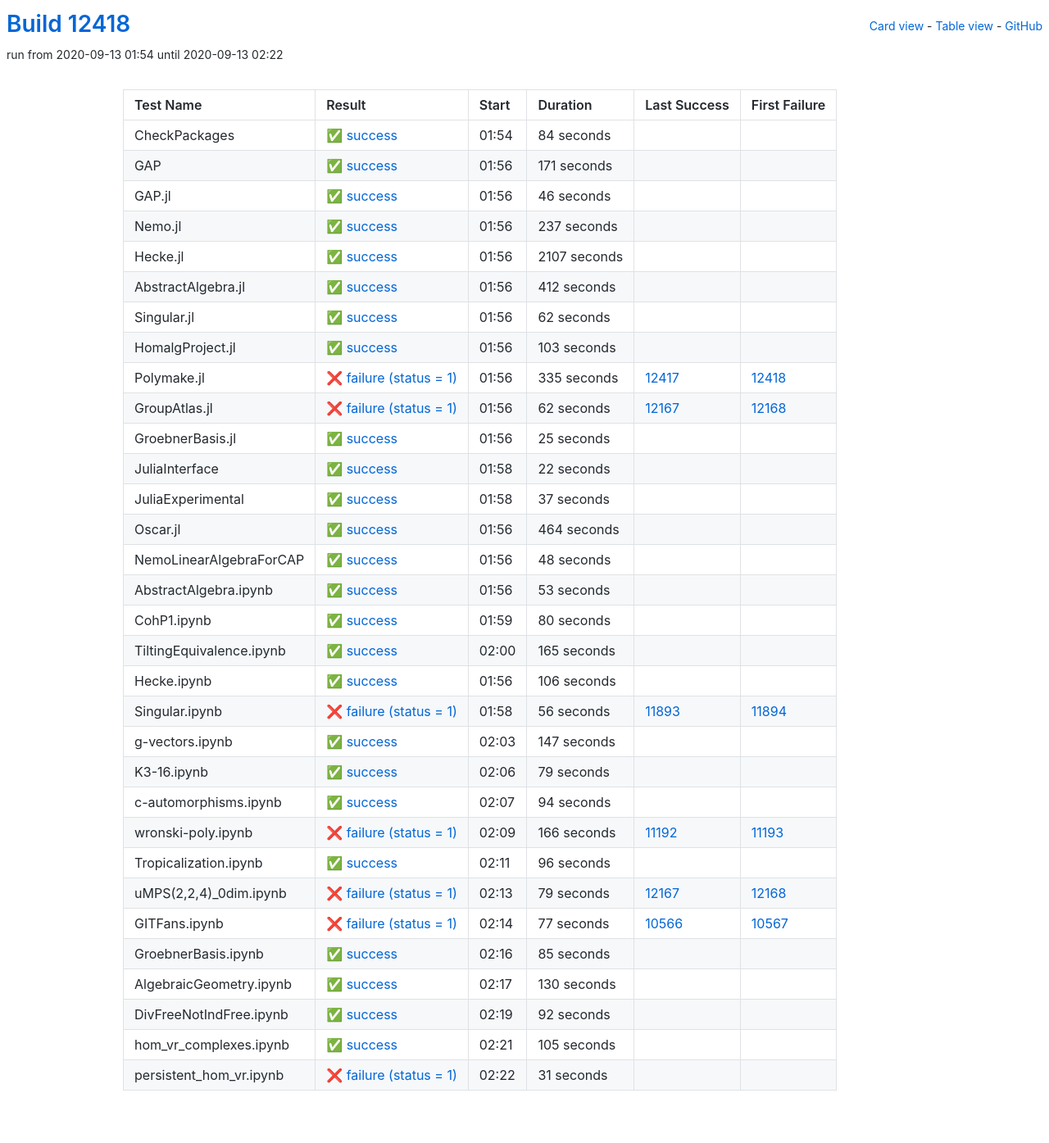
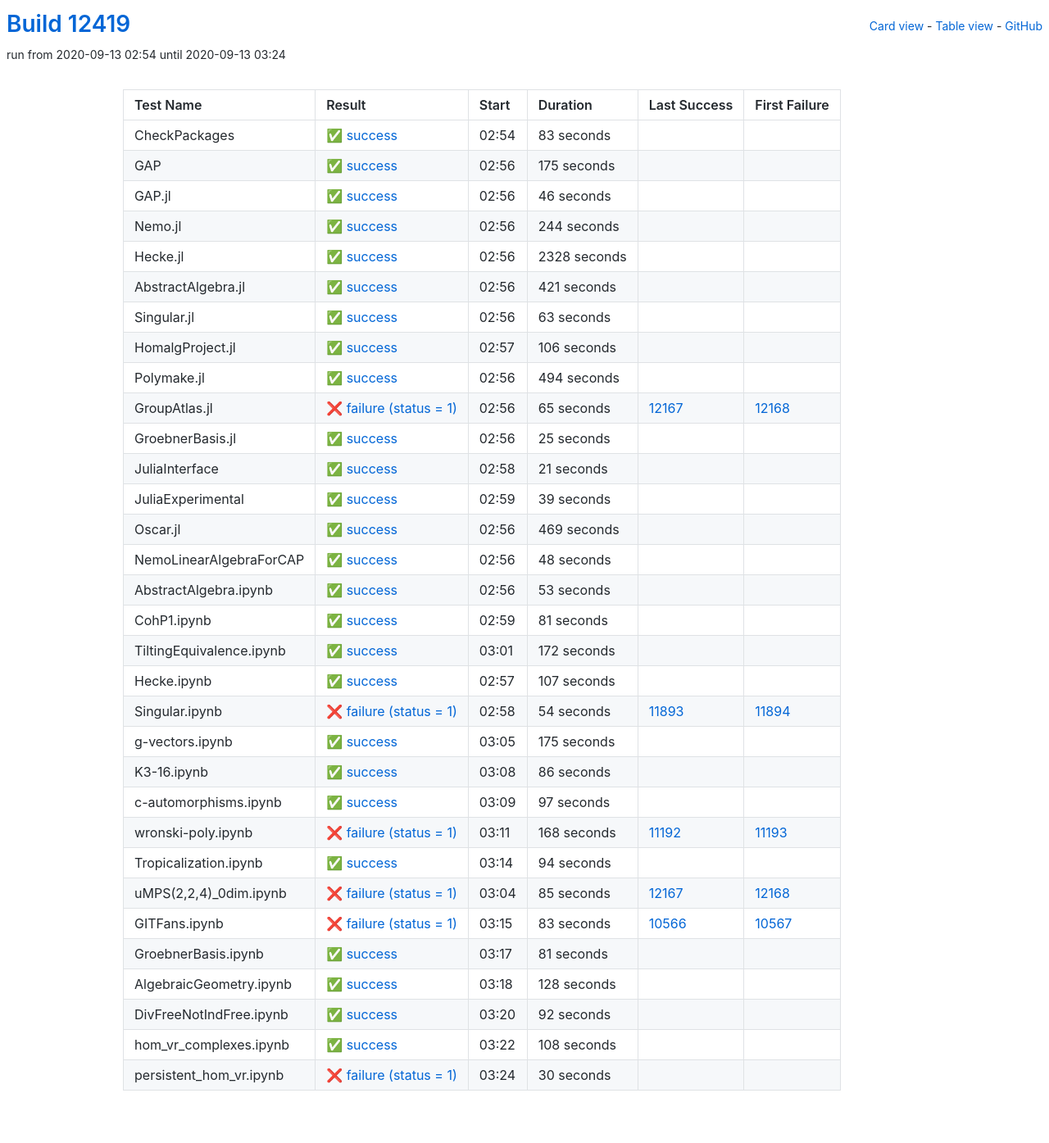
Before and after one commit to oscar-system/oscar-ci-status, a Jekyll site: the page built from table.html, in a window 1280 px wide. Shown: the whole page at 82% size. Built offline with Jekyll 4.4.1, drawn with Linux system fonts in a browser that asks for light colours.

Commit message:
Build #12419

```diff
--- a/_data/ci.yml
+++ b/_data/ci.yml
@@ -1,6 +1,6 @@
 ---
-build: 12418
-build_url: https://oscarci.mathematik.uni-kl.de/job/oscar/12418/
+build: 12419
+build_url: https://oscarci.mathematik.uni-kl.de/job/oscar/12419/
 job: oscar
 organization: oscar-system
 repo: oscar-ci-status
@@ -8,32 +8,32 @@
 tests:
 - name: CheckPackages
   id: checkpackages
-  log: https://oscarci.mathematik.uni-kl.de/job/oscar/12418/artifact/logs/build-12418/CheckPackages.log
-  start: 2020-09-13 01:54
+  log: https://oscarci.mathematik.uni-kl.de/job/oscar/12419/artifact/logs/build-12419/CheckPackages.log
+  start: 2020-09-13 02:54
   success: true
   exitcode: 0
   status: success
-  duration: 84
+  duration: 83
   last_success: false
   last_success_url:
   first_failure: false
   first_failure_url:
 - name: GAP
   id: gap
-  log: https://oscarci.mathematik.uni-kl.de/job/oscar/12418/artifact/logs/build-12418/GAP.log
-  start: 2020-09-13 01:56
+  log: https://oscarci.mathematik.uni-kl.de/job/oscar/12419/artifact/logs/build-12419/GAP.log
+  start: 2020-09-13 02:56
   success: true
   exitcode: 0
   status: success
-  duration: 171
+  duration: 175
   last_success: false
   last_success_url:
   first_failure: false
   first_failure_url:
 - name: GAP.jl
   id: gap-jl
-  log: https://oscarci.mathematik.uni-kl.de/job/oscar/12418/artifact/logs/build-12418/GAP.jl.log
-  start: 2020-09-13 01:56
+  log: https://oscarci.mathematik.uni-kl.de/job/oscar/12419/artifact/logs/build-12419/GAP.jl.log
+  start: 2020-09-13 02:56
   success: true
   exitcode: 0
   status: success
@@ -44,92 +44,92 @@
   first_failure_url:
 - name: Nemo.jl
   id: nemo-jl
-  log: https://oscarci.mathematik.uni-kl.de/job/oscar/12418/artifact/logs/build-12418/Nemo.jl.log
-  start: 2020-09-13 01:56
+  log: https://oscarci.mathematik.uni-kl.de/job/oscar/12419/artifact/logs/build-12419/Nemo.jl.log
+  start: 2020-09-13 02:56
   success: true
   exitcode: 0
   status: success
-  duration: 237
+  duration: 244
   last_success: false
   last_success_url:
   first_failure: false
   first_failure_url:
 - name: Hecke.jl
   id: hecke-jl
-  log: https://oscarci.mathematik.uni-kl.de/job/oscar/12418/artifact/logs/build-12418/Hecke.jl.log
-  start: 2020-09-13 01:56
+  log: https://oscarci.mathematik.uni-kl.de/job/oscar/12419/artifact/logs/build-12419/Hecke.jl.log
+  start: 2020-09-13 02:56
   success: true
   exitcode: 0
   status: success
-  duration: 2107
+  duration: 2328
   last_success: false
   last_success_url:
   first_failure: false
   first_failure_url:
 - name: AbstractAlgebra.jl
   id: abstractalgebra-jl
-  log: https://oscarci.mathematik.uni-kl.de/job/oscar/12418/artifact/logs/build-12418/AbstractAlgebra.jl.log
-  start: 2020-09-13 01:56
+  log: https://oscarci.mathematik.uni-kl.de/job/oscar/12419/artifact/logs/build-12419/AbstractAlgebra.jl.log
+  start: 2020-09-13 02:56
   success: true
   exitcode: 0
   status: success
-  duration: 412
+  duration: 421
   last_success: false
   last_success_url:
   first_failure: false
   first_failure_url:
 - name: Singular.jl
   id: singular-jl
-  log: https://oscarci.mathematik.uni-kl.de/job/oscar/12418/artifact/logs/build-12418/Singular.jl.log
-  start: 2020-09-13 01:56
+  log: https://oscarci.mathematik.uni-kl.de/job/oscar/12419/artifact/logs/build-12419/Singular.jl.log
+  start: 2020-09-13 02:56
   success: true
   exitcode: 0
   status: success
-  duration: 62
+  duration: 63
   last_success: false
   last_success_url:
   first_failure: false
   first_failure_url:
 - name: HomalgProject.jl
   id: homalgproject-jl
-  log: https://oscarci.mathematik.uni-kl.de/job/oscar/12418/artifact/logs/build-12418/HomalgProject.jl.log
-  start: 2020-09-13 01:56
+  log: https://oscarci.mathematik.uni-kl.de/job/oscar/12419/artifact/logs/build-12419/HomalgProject.jl.log
+  start: 2020-09-13 02:57
   success: true
   exitcode: 0
   status: success
-  duration: 103
+  duration: 106
   last_success: false
   last_success_url:
   first_failure: false
   first_failure_url:
 - name: Polymake.jl
   id: polymake-jl
-  log: https://oscarci.mathematik.uni-kl.de/job/oscar/12418/artifact/logs/build-12418/Polymake.jl.log
-  start: 2020-09-13 01:56
+  log: https://oscarci.mathematik.uni-kl.de/job/oscar/12419/artifact/logs/build-12419/Polymake.jl.log
+  start: 2020-09-13 02:56
+  success: true
+  exitcode: 0
+  status: success
+  duration: 494
+  last_success: false
+  last_success_url:
+  first_failure: false
+  first_failure_url:
+- name: GroupAtlas.jl
+  id: groupatlas-jl
+  log: https://oscarci.mathematik.uni-kl.de/job/oscar/12419/artifact/logs/build-12419/GroupAtlas.jl.log
+  start: 2020-09-13 02:56
   success: false
   exitcode: 1
   status: failure
-  duration: 335
-  last_success: 12417
-  last_success_url: https://oscarci.mathematik.uni-kl.de/job/oscar/12417/
-  first_failure: 12418
-  first_failure_url: https://oscarci.mathematik.uni-kl.de/job/oscar/12418/
-- name: GroupAtlas.jl
-  id: groupatlas-jl
-  log: https://oscarci.mathematik.uni-kl.de/job/oscar/12418/artifact/logs/build-12418/GroupAtlas.jl.log
-  start: 2020-09-13 01:56
-  success: false
-  exitcode: 1
-  status: failure
-  duration: 62
+  duration: 65
   last_success: 12167
   last_success_url: https://oscarci.mathematik.uni-kl.de/job/oscar/12167/
   first_failure: 12168
   first_failure_url: https://oscarci.mathematik.uni-kl.de/job/oscar/12168/
 - name: GroebnerBasis.jl
   id: groebnerbasis-jl
-  log: https://oscarci.mathematik.uni-kl.de/job/oscar/12418/artifact/logs/build-12418/GroebnerBasis.jl.log
-  start: 2020-09-13 01:56
+  log: https://oscarci.mathematik.uni-kl.de/job/oscar/12419/artifact/logs/build-12419/GroebnerBasis.jl.log
+  start: 2020-09-13 02:56
   success: true
   exitcode: 0
   status: success
@@ -140,44 +140,44 @@
   first_failure_url:
 - name: JuliaInterface
   id: juliainterface
-  log: https://oscarci.mathematik.uni-kl.de/job/oscar/12418/artifact/logs/build-12418/JuliaInterface.log
-  start: 2020-09-13 01:58
+  log: https://oscarci.mathematik.uni-kl.de/job/oscar/12419/artifact/logs/build-12419/JuliaInterface.log
+  start: 2020-09-13 02:58
   success: true
   exitcode: 0
   status: success
-  duration: 22
+  duration: 21
   last_success: false
   last_success_url:
   first_failure: false
   first_failure_url:
 - name: JuliaExperimental
   id: juliaexperimental
-  log: https://oscarci.mathematik.uni-kl.de/job/oscar/12418/artifact/logs/build-12418/JuliaExperimental.log
-  start: 2020-09-13 01:58
+  log: https://oscarci.mathematik.uni-kl.de/job/oscar/12419/artifact/logs/build-12419/JuliaExperimental.log
+  start: 2020-09-13 02:59
   success: true
   exitcode: 0
   status: success
-  duration: 37
+  duration: 39
   last_success: false
   last_success_url:
   first_failure: false
   first_failure_url:
 - name: Oscar.jl
   id: oscar-jl
-  log: https://oscarci.mathematik.uni-kl.de/job/oscar/12418/artifact/logs/build-12418/Oscar.jl.log
-  start: 2020-09-13 01:56
+  log: https://oscarci.mathematik.uni-kl.de/job/oscar/12419/artifact/logs/build-12419/Oscar.jl.log
+  start: 2020-09-13 02:56
   success: true
   exitcode: 0
   status: success
-  duration: 464
+  duration: 469
   last_success: false
   last_success_url:
   first_failure: false
   first_failure_url:
 - name: NemoLinearAlgebraForCAP
   id: nemolinearalgebraforcap
-  log: https://oscarci.mathematik.uni-kl.de/job/oscar/12418/artifact/logs/build-12418/NemoLinearAlgebraForCAP.log
-  start: 2020-09-13 01:56
+  log: https://oscarci.mathematik.uni-kl.de/job/oscar/12419/artifact/logs/build-12419/NemoLinearAlgebraForCAP.log
+  start: 2020-09-13 02:56
   success: true
   exitcode: 0
   status: success
@@ -188,8 +188,8 @@
   first_failure_url:
 - name: AbstractAlgebra.ipynb
   id: abstractalgebra-ipynb
-  log: https://oscarci.mathematik.uni-kl.de/job/oscar/12418/artifact/logs/build-12418/AbstractAlgebra.ipynb.log
-  start: 2020-09-13 01:56
+  log: https://oscarci.mathematik.uni-kl.de/job/oscar/12419/artifact/logs/build-12419/AbstractAlgebra.ipynb.log
+  start: 2020-09-13 02:56
   success: true
   exitcode: 0
   status: success
@@ -200,80 +200,104 @@
   first_failure_url:
 - name: CohP1.ipynb
   id: cohp1-ipynb
-  log: https://oscarci.mathematik.uni-kl.de/job/oscar/12418/artifact/logs/build-12418/CohP1.ipynb.log
-  start: 2020-09-13 01:59
+  log: https://oscarci.mathematik.uni-kl.de/job/oscar/12419/artifact/logs/build-12419/CohP1.ipynb.log
+  start: 2020-09-13 02:59
   success: true
   exitcode: 0
   status: success
-  duration: 80
+  duration: 81
   last_success: false
   last_success_url:
   first_failure: false
   first_failure_url:
 - name: TiltingEquivalence.ipynb
   id: tiltingequivalence-ipynb
-  log: https://oscarci.mathematik.uni-kl.de/job/oscar/12418/artifact/logs/build-12418/TiltingEquivalence.ipynb.log
-  start: 2020-09-13 02:00
+  log: https://oscarci.mathematik.uni-kl.de/job/oscar/12419/artifact/logs/build-12419/TiltingEquivalence.ipynb.log
+  start: 2020-09-13 03:01
   success: true
   exitcode: 0
   status: success
-  duration: 165
+  duration: 172
   last_success: false
   last_success_url:
   first_failure: false
   first_failure_url:
 - name: Hecke.ipynb
   id: hecke-ipynb
-  log: https://oscarci.mathematik.uni-kl.de/job/oscar/12418/artifact/logs/build-12418/Hecke.ipynb.log
-  start: 2020-09-13 01:56
+  log: https://oscarci.mathematik.uni-kl.de/job/oscar/12419/artifact/logs/build-12419/Hecke.ipynb.log
+  start: 2020-09-13 02:57
   success: true
   exitcode: 0
   status: success
-  duration: 106
+  duration: 107
   last_success: false
   last_success_url:
   first_failure: false
   first_failure_url:
 - name: Singular.ipynb
   id: singular-ipynb
-  log: https://oscarci.mathematik.uni-kl.de/job/oscar/12418/artifact/logs/build-12418/Singular.ipynb.log
-  start: 2020-09-13 01:58
+  log: https://oscarci.mathematik.uni-kl.de/job/oscar/12419/artifact/logs/build-12419/Singular.ipynb.log
+  start: 2020-09-13 02:58
   success: false
   exitcode: 1
   status: failure
-  duration: 56
+  duration: 54
   last_success: 11893
   last_success_url: https://oscarci.mathematik.uni-kl.de/job/oscar/11893/
   first_failure: 11894
   first_failure_url: https://oscarci.mathematik.uni-kl.de/job/oscar/11894/
 - name: g-vectors.ipynb
   id: g-vectors-ipynb
-  log: https://oscarci.mathematik.uni-kl.de/job/oscar/12418/artifact/logs/build-12418/g-vectors.ipynb.log
-  start: 2020-09-13 02:03
+  log: https://oscarci.mathematik.uni-kl.de/job/oscar/12419/artifact/logs/build-12419/g-vectors.ipynb.log
+  start: 2020-09-13 03:05
   success: true
   exitcode: 0
   status: success
-  duration: 147
+  duration: 175
   last_success: false
   last_success_url:
   first_failure: false
   first_failure_url:
 - name: K3-16.ipynb
   id: k3-16-ipynb
-  log: https://oscarci.mathematik.uni-kl.de/job/oscar/12418/artifact/logs/build-12418/K3-16.ipynb.log
-  start: 2020-09-13 02:06
+  log: https://oscarci.mathematik.uni-kl.de/job/oscar/12419/artifact/logs/build-12419/K3-16.ipynb.log
+  start: 2020-09-13 03:08
   success: true
   exitcode: 0
   status: success
-  duration: 79
+  duration: 86
   last_success: false
   last_success_url:
   first_failure: false
   first_failure_url:
 - name: c-automorphisms.ipynb
   id: c-automorphisms-ipynb
-  log: https://oscarci.mathematik.uni-kl.de/job/oscar/12418/artifact/logs/build-12418/c-automorphisms.ipynb.log
-  start: 2020-09-13 02:07
+  log: https://oscarci.mathematik.uni-kl.de/job/oscar/12419/artifact/logs/build-12419/c-automorphisms.ipynb.log
+  start: 2020-09-13 03:09
+  success: true
+  exitcode: 0
+  status: success
+  duration: 97
+  last_success: false
+  last_success_url:
+  first_failure: false
+  first_failure_url:
+- name: wronski-poly.ipynb
+  id: wronski-poly-ipynb
+  log: https://oscarci.mathematik.uni-kl.de/job/oscar/12419/artifact/logs/build-12419/wronski-poly.ipynb.log
+  start: 2020-09-13 03:11
+  success: false
+  exitcode: 1
+  status: failure
+  duration: 168
+  last_success: 11192
+  last_success_url: https://oscarci.mathematik.uni-kl.de/job/oscar/11192/
+  first_failure: 11193
+  first_failure_url: https://oscarci.mathematik.uni-kl.de/job/oscar/11193/
+- name: Tropicalization.ipynb
+  id: tropicalization-ipynb
+  log: https://oscarci.mathematik.uni-kl.de/job/oscar/12419/artifact/logs/build-12419/Tropicalization.ipynb.log
+  start: 2020-09-13 03:14
   success: true
   exitcode: 0
   status: success
@@ -282,82 +306,58 @@
   last_success_url:
   first_failure: false
   first_failure_url:
-- name: wronski-poly.ipynb
-  id: wronski-poly-ipynb
-  log: https://oscarci.mathematik.uni-kl.de/job/oscar/12418/artifact/logs/build-12418/wronski-poly.ipynb.log
-  start: 2020-09-13 02:09
+- name: uMPS(2,2,4)_0dim.ipynb
+  id: umps-2-2-4-0dim-ipynb
+  log: https://oscarci.mathematik.uni-kl.de/job/oscar/12419/artifact/logs/build-12419/uMPS-2-2-4-_0dim.ipynb.log
+  start: 2020-09-13 03:04
   success: false
   exitcode: 1
   status: failure
-  duration: 166
-  last_success: 11192
-  last_success_url: https://oscarci.mathematik.uni-kl.de/job/oscar/11192/
-  first_failure: 11193
-  first_failure_url: https://oscarci.mathematik.uni-kl.de/job/oscar/11193/
-- name: Tropicalization.ipynb
-  id: tropicalization-ipynb
-  log: https://oscarci.mathematik.uni-kl.de/job/oscar/12418/artifact/logs/build-12418/Tropicalization.ipynb.log
-  start: 2020-09-13 02:11
-  success: true
-  exitcode: 0
-  status: success
-  duration: 96
-  last_success: false
-  last_success_url:
-  first_failure: false
-  first_failure_url:
-- name: uMPS(2,2,4)_0dim.ipynb
-  id: umps-2-2-4-0dim-ipynb
-  log: https://oscarci.mathematik.uni-kl.de/job/oscar/12418/artifact/logs/build-12418/uMPS-2-2-4-_0dim.ipynb.log
-  start: 2020-09-13 02:13
-  success: false
-  exitcode: 1
-  status: failure
-  duration: 79
+  duration: 85
   last_success: 12167
   last_success_url: https://oscarci.mathematik.uni-kl.de/job/oscar/12167/
   first_failure: 12168
   first_failure_url: https://oscarci.mathematik.uni-kl.de/job/oscar/12168/
 - name: GITFans.ipynb
   id: gitfans-ipynb
-  log: https://oscarci.mathematik.uni-kl.de/job/oscar/12418/artifact/logs/build-12418/GITFans.ipynb.log
-  start: 2020-09-13 02:14
+  log: https://oscarci.mathematik.uni-kl.de/job/oscar/12419/artifact/logs/build-12419/GITFans.ipynb.log
+  start: 2020-09-13 03:15
   success: false
   exitcode: 1
   status: failure
-  duration: 77
+  duration: 83
   last_success: 10566
   last_success_url: https://oscarci.mathematik.uni-kl.de/job/oscar/10566/
   first_failure: 10567
   first_failure_url: https://oscarci.mathematik.uni-kl.de/job/oscar/10567/
 - name: GroebnerBasis.ipynb
   id: groebnerbasis-ipynb
-  log: https://oscarci.mathematik.uni-kl.de/job/oscar/12418/artifact/logs/build-12418/GroebnerBasis.ipynb.log
-  start: 2020-09-13 02:16
+  log: https://oscarci.mathematik.uni-kl.de/job/oscar/12419/artifact/logs/build-12419/GroebnerBasis.ipynb.log
+  start: 2020-09-13 03:17
   success: true
   exitcode: 0
   status: success
-  duration: 85
+  duration: 81
   last_success: false
   last_success_url:
   first_failure: false
   first_failure_url:
 - name: AlgebraicGeometry.ipynb
   id: algebraicgeometry-ipynb
-  log: https://oscarci.mathematik.uni-kl.de/job/oscar/12418/artifact/logs/build-12418/AlgebraicGeometry.ipynb.log
-  start: 2020-09-13 02:17
+  log: https://oscarci.mathematik.uni-kl.de/job/oscar/12419/artifact/logs/build-12419/AlgebraicGeometry.ipynb.log
+  start: 2020-09-13 03:18
   success: true
   exitcode: 0
   status: success
-  duration: 130
+  duration: 128
   last_success: false
   last_success_url:
   first_failure: false
   first_failure_url:
 - name: DivFreeNotIndFree.ipynb
   id: divfreenotindfree-ipynb
-  log: https://oscarci.mathematik.uni-kl.de/job/oscar/12418/artifact/logs/build-12418/DivFreeNotIndFree.ipynb.log
-  start: 2020-09-13 02:19
+  log: https://oscarci.mathematik.uni-kl.de/job/oscar/12419/artifact/logs/build-12419/DivFreeNotIndFree.ipynb.log
+  start: 2020-09-13 03:20
   success: true
   exitcode: 0
   status: success
@@ -368,24 +368,24 @@
   first_failure_url:
 - name: hom_vr_complexes.ipynb
   id: hom-vr-complexes-ipynb
-  log: https://oscarci.mathematik.uni-kl.de/job/oscar/12418/artifact/logs/build-12418/hom_vr_complexes.ipynb.log
-  start: 2020-09-13 02:21
+  log: https://oscarci.mathematik.uni-kl.de/job/oscar/12419/artifact/logs/build-12419/hom_vr_complexes.ipynb.log
+  start: 2020-09-13 03:22
   success: true
   exitcode: 0
   status: success
-  duration: 105
+  duration: 108
   last_success: false
   last_success_url:
   first_failure: false
   first_failure_url:
 - name: persistent_hom_vr.ipynb
   id: persistent-hom-vr-ipynb
-  log: https://oscarci.mathematik.uni-kl.de/job/oscar/12418/artifact/logs/build-12418/persistent_hom_vr.ipynb.log
-  start: 2020-09-13 02:22
+  log: https://oscarci.mathematik.uni-kl.de/job/oscar/12419/artifact/logs/build-12419/persistent_hom_vr.ipynb.log
+  start: 2020-09-13 03:24
   success: false
   exitcode: 1
   status: failure
-  duration: 31
+  duration: 30
   last_success: false
   last_success_url:
   first_failure: false
```
Also changed, not shown: README.md.
